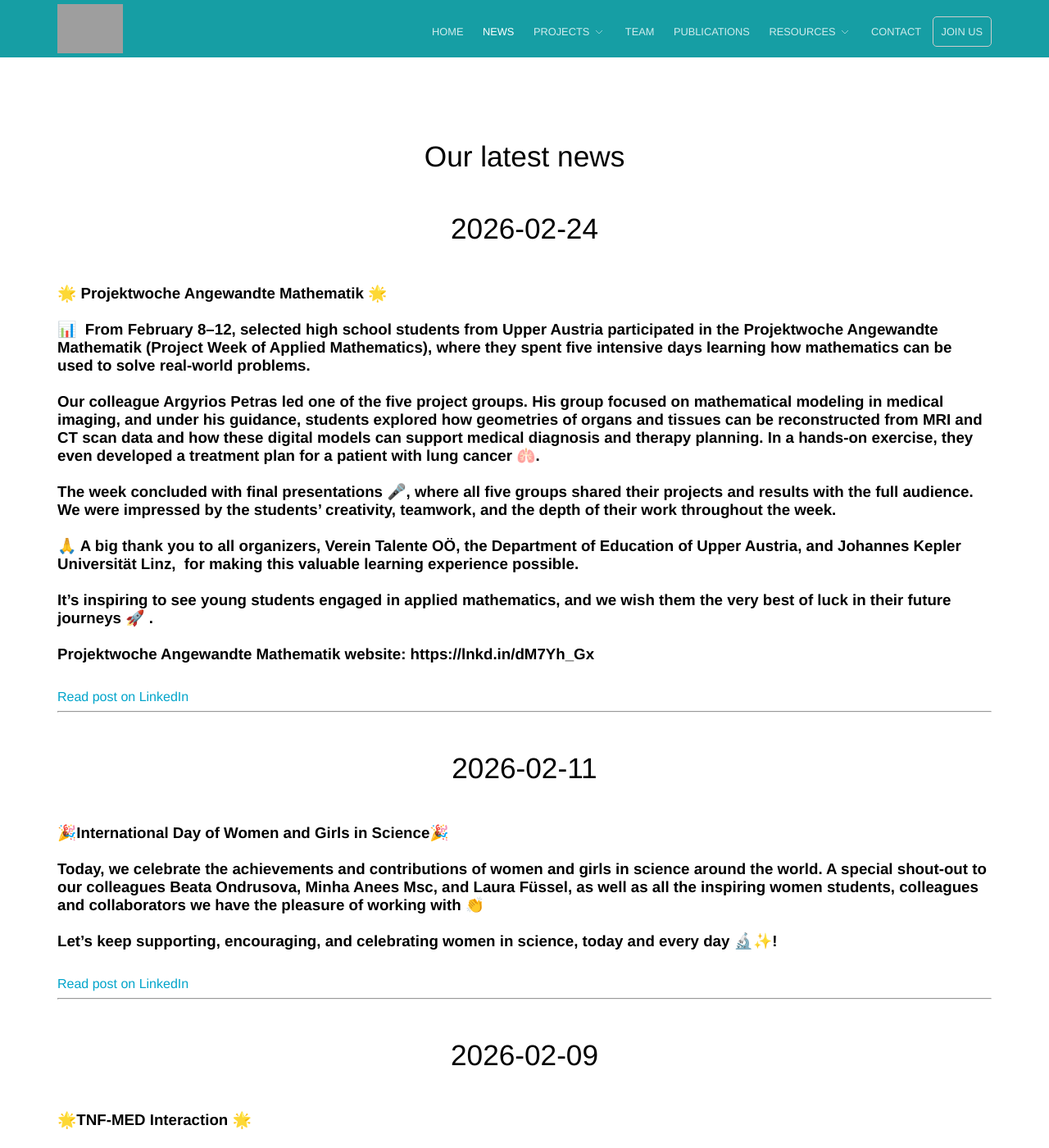
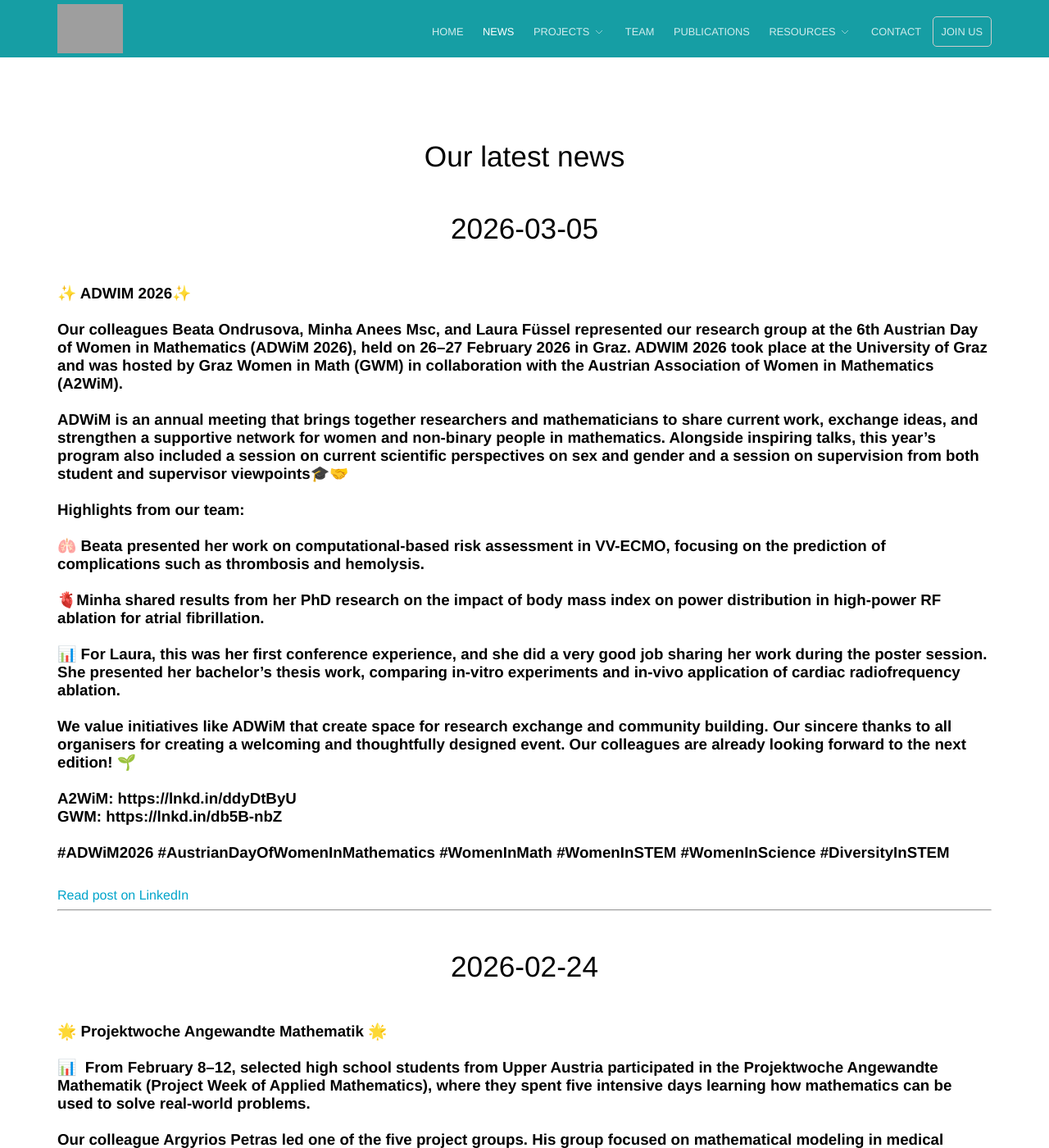
Before and after one commit to linzlabinsilmed/linzlabinsilmed.github.io, a Jekyll site: the page built from news.html, in a window 1280 px wide and 1400 px high. Shown: the whole window at 82% size. Built offline with Jekyll 4.4.1, drawn with Linux system fonts in a browser that asks for light colours; some of the changed text lies outside the part shown; grey boxes are pictures that could not be loaded.

Commit message:
Update LinkedIn feed [auto]

```diff
--- a/_data/linkedin_feed.yml
+++ b/_data/linkedin_feed.yml
@@ -1,3 +1,57 @@
+- title: >-
+    ✨ ADWIM 2026✨
+
+
+    Our colleagues Beata Ondrusova, Minha Anees Msc, and Laura Füssel
+    represented our research group at the 6th Austrian Day of Women in
+    Mathematics (ADWiM 2026), held on 26–27 February 2026 in Graz. ADWIM 2026
+    took place at the University of Graz and was hosted by Graz Women in Math
+    (GWM) in collaboration with the Austrian Association of Women in Mathematics
+    (A2WiM).
+
+
+    ADWiM is an annual meeting that brings together researchers and
+    mathematicians to share current work, exchange ideas, and strengthen a
+    supportive network for women and non-binary people in mathematics. Alongside
+    inspiring talks, this year’s program also included a session on current
+    scientific perspectives on sex and gender and a session on supervision from
+    both student and supervisor viewpoints🎓🤝
+
+
+    Highlights from our team:
+
+
+    🫁 Beata presented her work on computational-based risk assessment in
+    VV-ECMO, focusing on the prediction of complications such as thrombosis and
+    hemolysis.
+
+
+    🫀Minha shared results from her PhD research on the impact of body mass
+    index on power distribution in high-power RF ablation for atrial
+    fibrillation.
+
+
+    📊 For Laura, this was her first conference experience, and she did a very
+    good job sharing her work during the poster session. She presented her
+    bachelor’s thesis work, comparing in-vitro experiments and in-vivo
+    application of cardiac radiofrequency ablation.
+
+
+    We value initiatives like ADWiM that create space for research exchange and
+    community building. Our sincere thanks to all organisers for creating a
+    welcoming and thoughtfully designed event. Our colleagues are already
+    looking forward to the next edition! 🌱
+
+
+    A2WiM: https://lnkd.in/ddyDtByU
+
+    GWM: https://lnkd.in/db5B-nbZ
+
+
+    #ADWiM2026 #AustrianDayOfWomenInMathematics #WomenInMath #WomenInSTEM
+    #WomenInScience #DiversityInSTEM
+  url: https://www.linkedin.com/posts/linz-lab-for-in-silico-medical-interventions_adwim2026-austriandayofwomeninmathematics-activity-7435338354428276736--v3F
+  published: 2026-03-05
 - title: >-
     🌟 Projektwoche Angewandte Mathematik 🌟
 
@@ -252,25 +306,3 @@
     skills to advance her work!✨
   url: https://www.linkedin.com/posts/linz-lab-for-in-silico-medical-interventions_collaborating-on-epidemiological-modelling-activity-7402330913164017665-lkLM
   published: 2025-12-04
-- title: >-
-    🌟 Collaborating on Epidemiological Modelling 🌟
-
-
-    We were delighted to host Michela Sabbatino, a PhD student from the
-    Università di Trento, at our lab last week. Michela’s research focuses on
-    developing a spatial epidemiological model to describe and predict the
-    spread of West Nile Virus 🦠🗺️ in Emilia-Romagna (Northern Italy), an
-    increasingly important topic in infectious disease modelling.
-
-
-    During her stay, she worked under the supervision of Luca Gerardo-Giorda,
-    deepening her expertise in advanced numerical simulations 💻 and the finite
-    element method applied to real-world epidemiological challenges. We were
-    impressed by her dedication and scientific curiosity, and we look forward to
-    seeing how her work progresses 🚀.
-
-
-    Thank you, Michela, for your great work, and we hope to welcome you back
-    soon!👏
-  url: https://www.linkedin.com/posts/linz-lab-for-in-silico-medical-interventions_celebrating-team-growth-were-delighted-activity-7400103679468412928-3CjB
-  published: 2025-11-28
```
